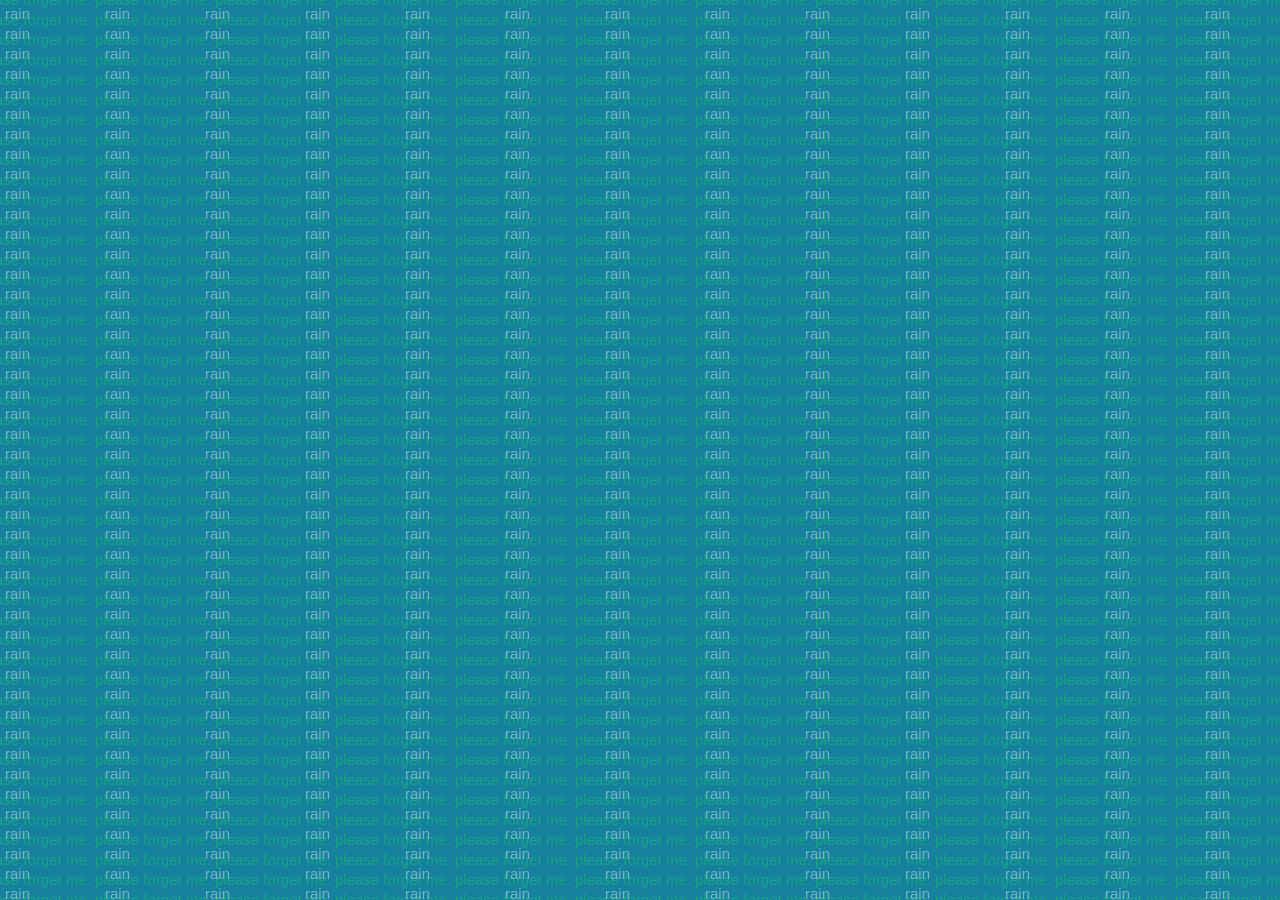
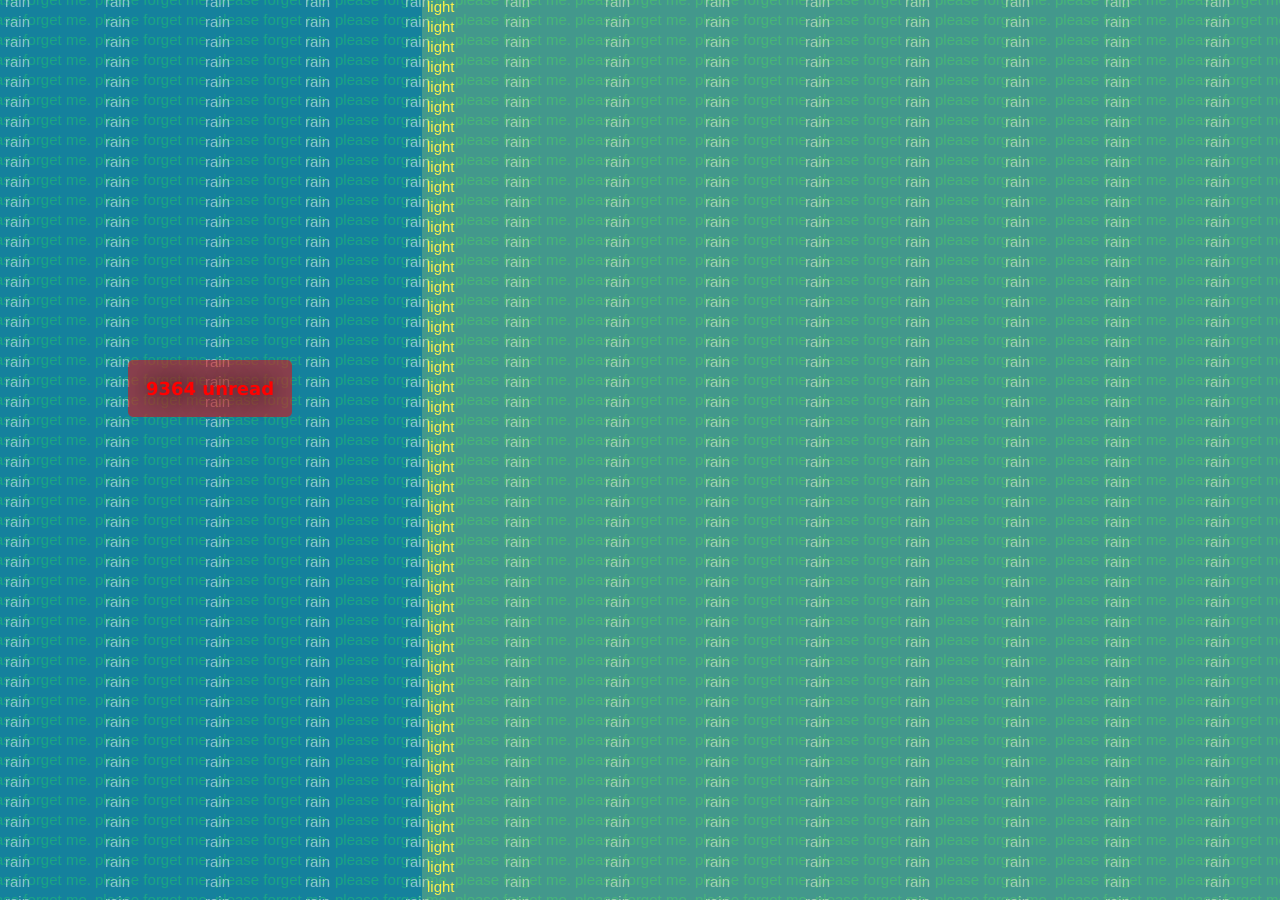
Before and after one commit to redsummernight/redsummernight.github.io, a Jekyll site: the page built from forget/index.html, in a window 1280 px wide. Built offline with Jekyll 4.4.1, drawn with Linux system fonts in a browser that asks for light colours.

Commit message:
Add light

```diff
--- a/forget/index.html
+++ b/forget/index.html
@@ -4,3 +4,11 @@
 stylesheets: [style]
 ---
 <div class="rain"></div>
+<div class="light"></div>
+<div class="text">
+	<script>
+		var max = 10000, min = 2;
+		var r = Math.floor(Math.random() * (max - min + 1)) + min;
+		document.write(r + ' unread');
+	</script>
+</div>
--- a/forget/style.scss
+++ b/forget/style.scss
@@ -14,13 +14,39 @@
 	background-position: -30px -10px;
 }
 
+div {
+	position: absolute;
+}
+
 .rain {
 	width: 100%;
 	height: 100%;
-	margin: 0 auto;
 	background-image: url(rain.svg);
 	background-repeat: repeat;
-	@include animation(drift 1s linear infinite);
+	@include animation(drift 2s linear infinite);
+}
+
+.light {
+	left: 33%;
+	right: 0;
+	height: 100%;
+	background-color: rgba(#FAF248, 0.2);
+	background-image: url(light.svg);
+	background-repeat: repeat-y;
+	@include animation(drift 60s linear infinite reverse);
+}
+
+.text {
+	font-size: 1.5em;
+	font-weight: bold;
+	left: 10%;
+	top: 40%;
+	display: inline;
+	padding: 1em;
+	color: red;
+	text-shadow: 0px 0px 25px rgba(0, 0, 0, 1);
+	background-color: rgba(red, 0.5);
+	@include border-radius(5px);
 }
 
 @include keyframes(drift) {
```
Also changed, not shown: forget/forget.svg, forget/light.svg (added), forget/rain.svg.
